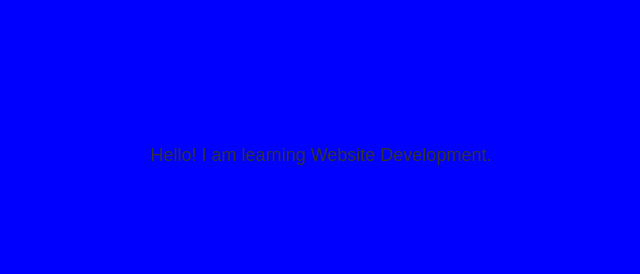
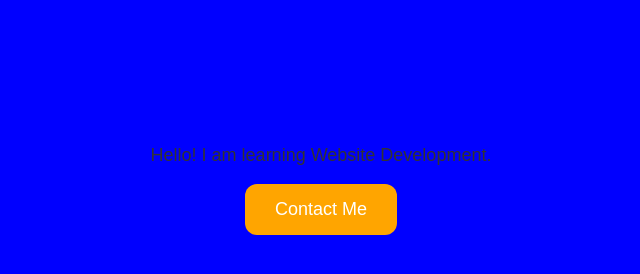
Before and after one commit to david-webdeveloper/My-first-website, a plain HTML site: page index.html in a window 1280 px wide. Shown: the whole page, without its empty margins (319-959 px from the left). Drawn offline with Linux system fonts and the light colour scheme.

Commit message:
Change button colors in index.html

```diff
--- a/index.html
+++ b/index.html
@@ -24,8 +24,8 @@
         }
 
         button {
-            background-color: blue;
-            color: blue;
+            background-color: orange;
+            color: white;
             padding: 15px 30px;
             border: none;
             border-radius: 12px;
@@ -35,7 +35,7 @@
         }
 
         button:hover {
-    background-color: darkblue;
+    background-color: block;
     transform: scale(1.1);
         }
     </style>
```
